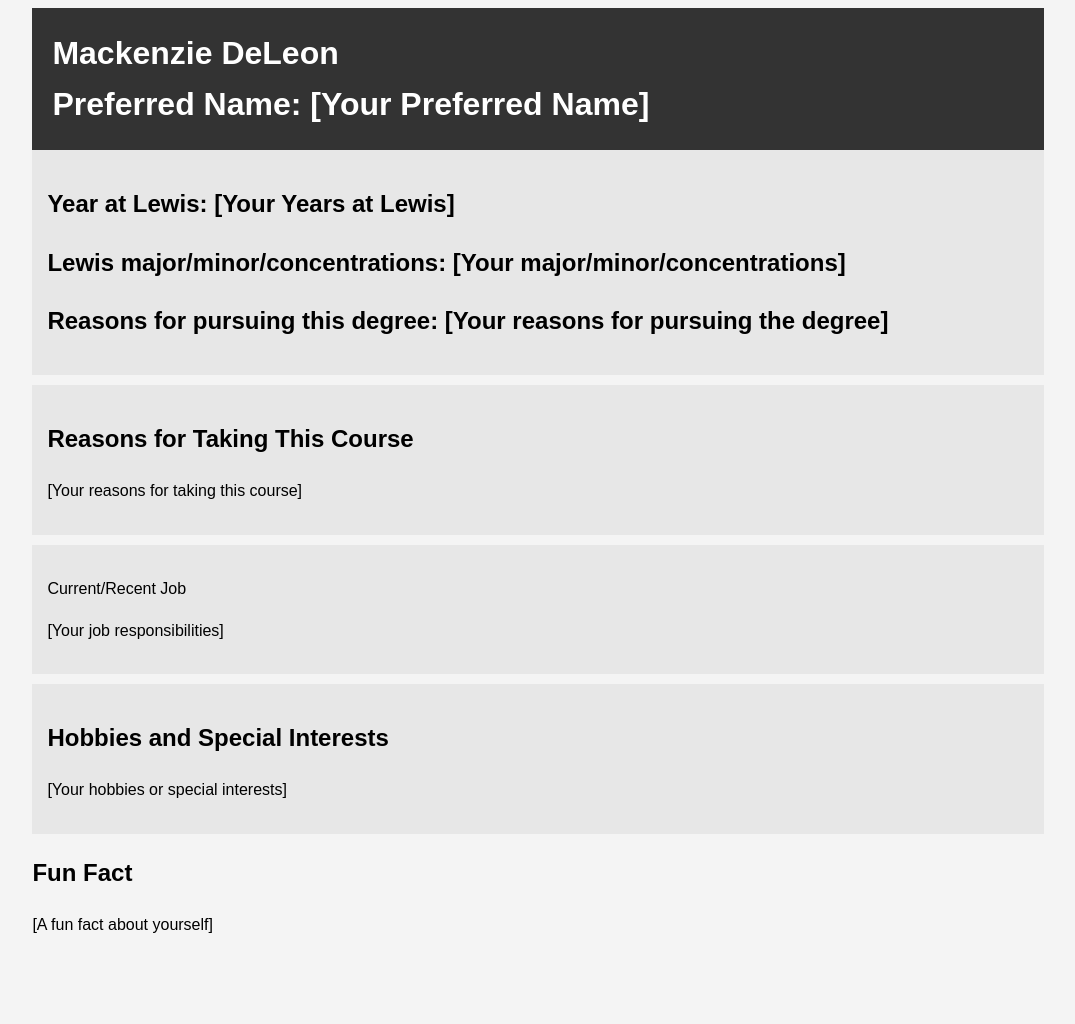
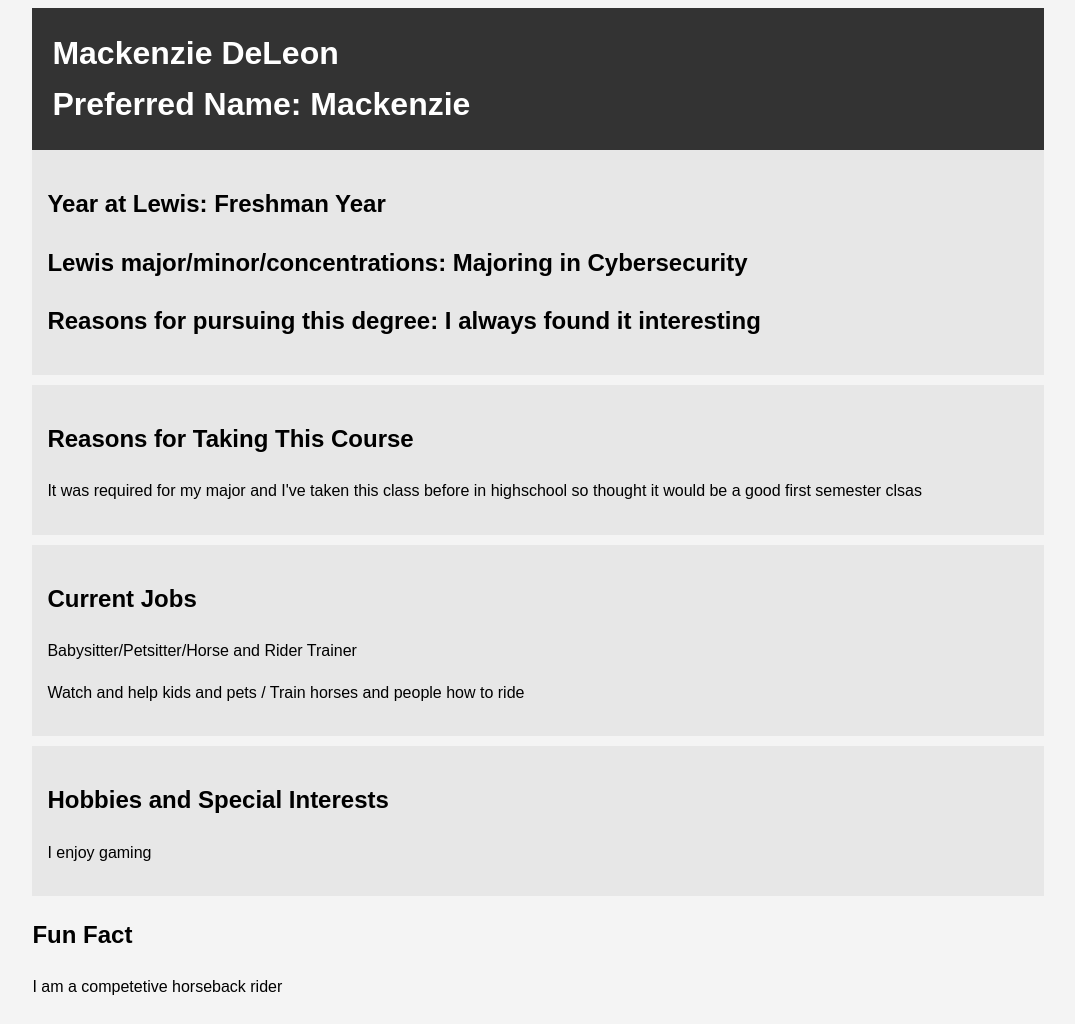
Before and after one commit to MackDeLeonn/MackDeLeonn.github.io, a plain HTML site: page index.html in a window 1280 px wide. Shown: the whole page, without its empty margins (102-1177 px from the left). Before the commit the page ends 962 px from the top, so only its background shows below. Drawn offline with Linux system fonts and the light colour scheme.

Commit message:
index.html

```diff
--- a/index.html
+++ b/index.html
@@ -32,33 +32,34 @@
     <div class="container">
         <header class="main-info">
             <h1>Mackenzie DeLeon</h1>
-            <h1>Preferred Name: [Your Preferred Name]</h1>
+            <h1>Preferred Name: Mackenzie </h1>
         </header>
 
         <section class="lewis">
-			<h2>Year at Lewis: [Your Years at Lewis]</h2>
-			<h2>Lewis major/minor/concentrations: [Your major/minor/concentrations]</h2>
-			<h2>Reasons for pursuing this degree: [Your reasons for pursuing the degree]</h2>
+			<h2>Year at Lewis: Freshman Year</h2>
+			<h2>Lewis major/minor/concentrations: Majoring in Cybersecurity</h2>
+			<h2>Reasons for pursuing this degree: I always found it interesting </h2>
         </section>
 
 		<section class="course">
             <h2>Reasons for Taking This Course</h2>
-            <p>[Your reasons for taking this course]</p>
+            <p>It was required for my major and I've taken this class before in highschool so thought it would be a good first semester clsas</p>
         </section>
 
 		<section class="job">
-            <p>Current/Recent Job</p>
-			<p>[Your job responsibilities]</p>
+		<h2>Current Jobs</h2>
+            <p>Babysitter/Petsitter/Horse and Rider Trainer</p>
+			<p>Watch and help kids and pets / Train horses and people how to ride</p>
         </section>
 
         <section class="hobbies">
             <h2>Hobbies and Special Interests</h2>
-            <p>[Your hobbies or special interests]</p>
+            <p>I enjoy gaming</p>
         </section>
 
         <section class="fun-fact">
             <h2>Fun Fact</h2>
-            <p>[A fun fact about yourself]</p>
+            <p>I am a competetive horseback rider</p>
         </section>
     </div>
 </body>
```
